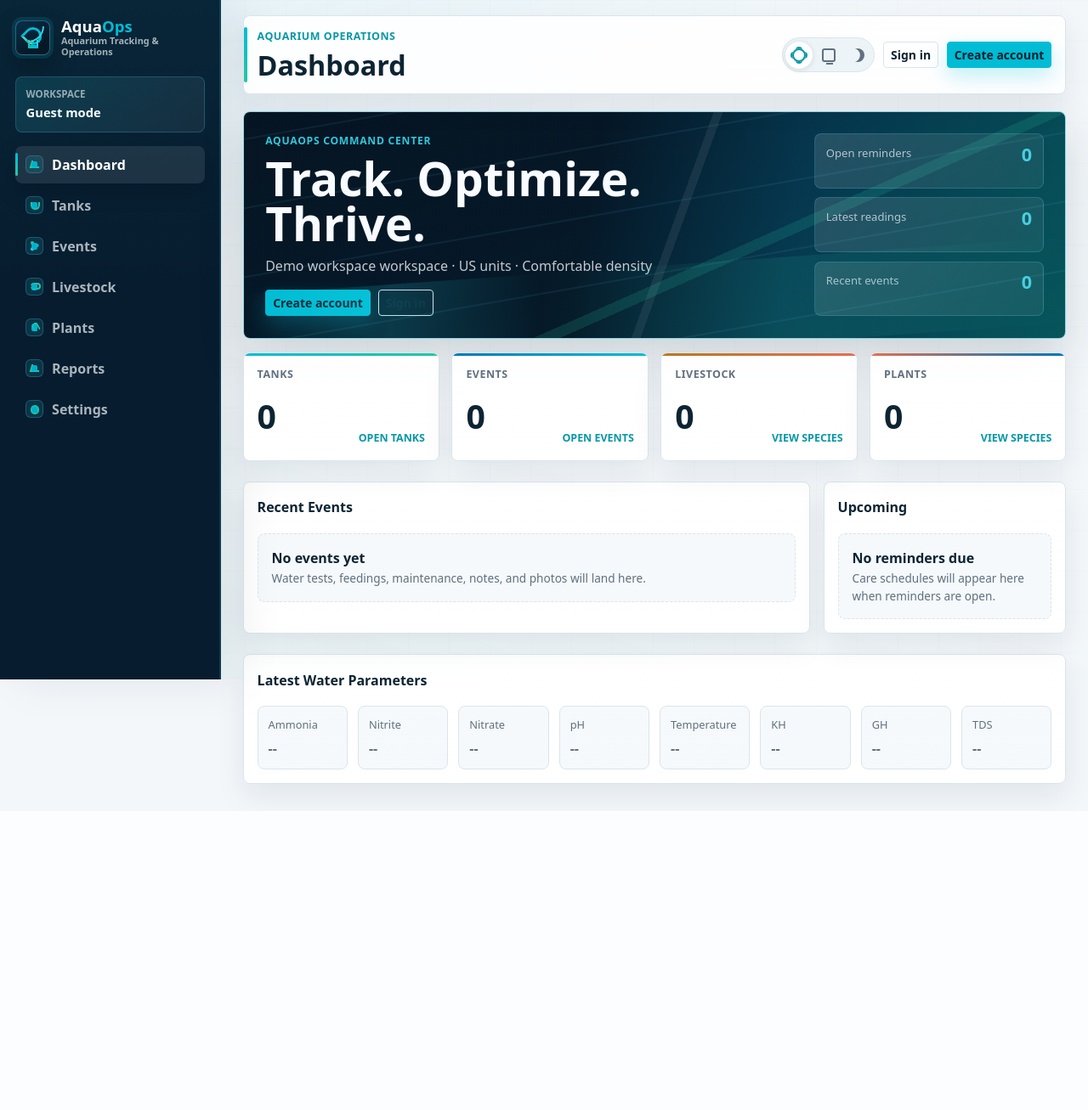
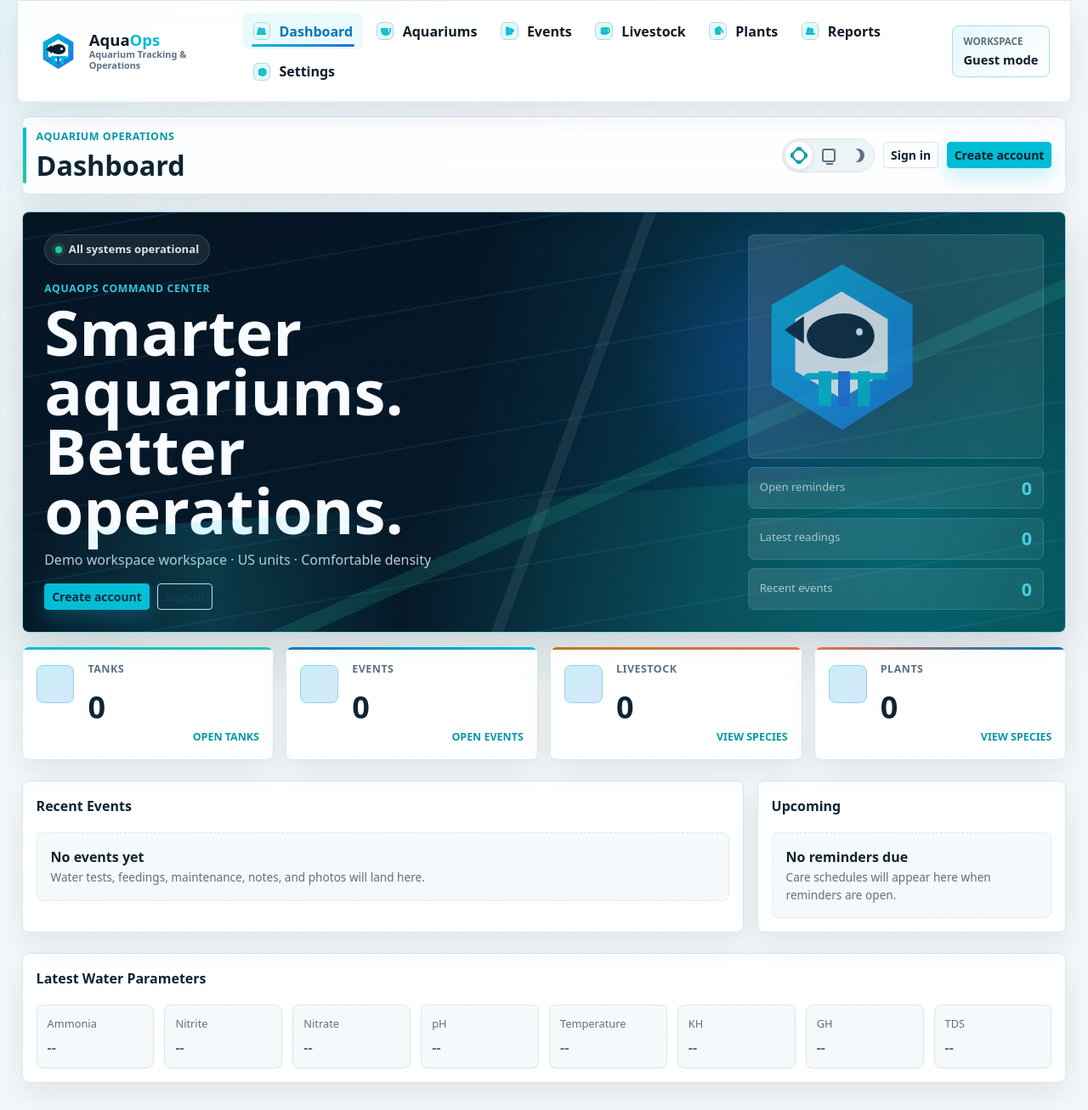
Before and after one commit to williampburch/AquaOps, a FastAPI app: page / in a window 1280 px wide. Shown: the whole page at 85% size. Before the commit the page ends 951 px from the top, so only its background shows below. Run offline with FastAPI, Linux system fonts and the light colour scheme; some libraries are stand-ins or nearby versions.

Commit message:
Refine AquaOps branding layout

```diff
--- a/app/web/static/css/app.css
+++ b/app/web/static/css/app.css
@@ -1,8 +1,10 @@
 :root,
 [data-bs-theme="light"] {
   --aqua-bg: #f3f7fa;
-  --aqua-sidebar: #071c2f;
-  --aqua-sidebar-border: #123a4a;
+  --aqua-sidebar: #ffffff;
+  --aqua-sidebar-border: #dce8ef;
+  --aqua-sidebar-text: #0d1b2a;
+  --aqua-sidebar-muted: #607080;
   --aqua-panel: #ffffff;
   --aqua-panel-soft: #f5f9fb;
   --aqua-panel-raised: #ffffff;
@@ -94,39 +98,69 @@ body::after {
 }
 
 .app-shell {
-  display: grid;
-  grid-template-columns: 260px minmax(0, 1fr);
   min-height: 100vh;
 }
 
 .sidebar {
   background:
-    linear-gradient(180deg, color-mix(in srgb, var(--aqua-sidebar) 84%, #0f5a66), var(--aqua-sidebar) 42%),
-    linear-gradient(135deg, color-mix(in srgb, var(--aqua-brand-teal) 16%, transparent), transparent 42%);
-  border-right: 1px solid var(--aqua-sidebar-border);
+    linear-gradient(180deg, color-mix(in srgb, var(--aqua-sidebar) 94%, transparent), var(--aqua-sidebar)),
+    linear-gradient(90deg, color-mix(in srgb, var(--aqua-brand-teal) 8%, transparent), transparent 44%);
+  border: 1px solid var(--aqua-sidebar-border);
+  border-radius: 0 0 8px 8px;
   box-shadow:
-    inset -1px 0 0 color-mix(in srgb, var(--aqua-river) 18%, transparent),
-    20px 0 52px rgb(8 29 45 / 8%);
-  color: #eefcff;
-  padding: 1.15rem;
+    inset 0 -1px 0 color-mix(in srgb, var(--aqua-river) 12%, transparent),
+    var(--aqua-shadow);
+  color: var(--aqua-sidebar-text);
+  display: flex;
+  align-items: center;
+  gap: clamp(1rem, 2vw, 2rem);
+  margin: 0 clamp(0.75rem, 1.6vw, 1.5rem);
+  min-height: 5.1rem;
+  padding: 0.85rem clamp(1rem, 2vw, 1.5rem);
   position: sticky;
   top: 0;
-  height: 100vh;
+  z-index: 30;
+}
+
+.sidebar .nav {
+  align-items: center;
+  display: flex;
+  flex: 1 1 auto;
+  flex-direction: row !important;
+  flex-wrap: wrap;
+  gap: 0.25rem 0.45rem;
+}
+
+[data-bs-theme="dark"] .logo-drop::after {
+  background: #081d2d;
+}
+
+[data-bs-theme="dark"] .logo-fish,
+[data-bs-theme="dark"] .logo-fish::after {
+  background: #ffffff;
+}
+
+[data-bs-theme="dark"] .logo-fish::before {
+  border-right-color: #ffffff;
+}
+
+[data-bs-theme="dark"] .logo-fish::after {
+  background: #081d2d;
 }
 
 .brand {
   display: flex;
   align-items: center;
   gap: 0.8rem;
-  color: #f4feff;
+  color: var(--aqua-sidebar-text);
   font-weight: 700;
   text-decoration: none;
-  margin-bottom: 1.2rem;
-  min-height: 3.25rem;
+  margin-bottom: 0;
+  min-height: 3rem;
 }
 
 .brand small {
-  color: rgb(244 254 255 / 66%);
+  color: var(--aqua-sidebar-muted);
   display: block;
   font-size: 0.68rem;
   font-weight: 600;
@@ -136,20 +170,18 @@ body::after {
 }
 
 .brand-mark {
-  background: linear-gradient(145deg, #08314c, #061826 72%);
-  border: 1px solid rgb(102 212 255 / 38%);
-  border-radius: 8px;
-  box-shadow:
-    0 0 0 4px rgb(0 188 212 / 14%),
-    0 14px 32px rgb(0 0 0 / 28%);
+  background: transparent;
+  border: 0;
+  border-radius: 0;
+  box-shadow: none;
   flex: 0 0 auto;
-  height: 2.55rem;
+  height: 2.9rem;
   position: relative;
-  width: 2.55rem;
+  width: 2.9rem;
 }
 
 .brand-word {
-  color: #f8fcff;
+  color: var(--aqua-sidebar-text);
   display: block;
   font-size: 1.16rem;
   font-weight: 850;
@@ -161,68 +193,99 @@ body::after {
 }
 
 .logo-drop {
-  overflow: hidden;
+  overflow: visible;
 }
 
 .logo-drop::before {
-  border: 3px solid var(--aqua-brand-teal);
-  border-bottom-color: color-mix(in srgb, var(--aqua-brand-mint) 82%, white);
-  border-radius: 999px 999px 999px 12px;
-  content: "";
-  height: 1.34rem;
-  left: 0.55rem;
-  position: absolute;
-  top: 0.42rem;
-  transform: rotate(45deg);
-  width: 1.34rem;
+  background:
+    linear-gradient(135deg, var(--aqua-brand-teal), #1e6fe5);
+  clip-path: polygon(50% 3%, 90% 26%, 90% 72%, 50% 97%, 10% 72%, 10% 26%);
+  content: "";
+  height: 2.8rem;
+  left: 0.04rem;
+  position: absolute;
+  top: 0.04rem;
+  width: 2.8rem;
 }
 
 .logo-drop::after {
-  border: 2px solid color-mix(in srgb, var(--aqua-brand-teal) 78%, white);
-  border-left: 0;
-  border-top: 0;
-  border-radius: 0 0 999px;
-  content: "";
-  height: 1.2rem;
-  position: absolute;
-  right: 0.37rem;
-  top: 0.38rem;
-  width: 1.2rem;
+  background: var(--aqua-panel);
+  clip-path: polygon(50% 12%, 82% 31%, 82% 67%, 50% 86%, 18% 67%, 18% 31%);
+  content: "";
+  height: 2.28rem;
+  left: 0.3rem;
+  position: absolute;
+  top: 0.3rem;
+  width: 2.28rem;
+}
+
+.logo-fish {
+  background: var(--aqua-brand-navy);
+  border-radius: 56% 44% 44% 56% / 50%;
+  height: 0.74rem;
+  left: 0.88rem;
+  position: absolute;
+  top: 0.94rem;
+  width: 1.12rem;
+  z-index: 2;
+}
+
+.logo-fish::before {
+  border-bottom: 0.33rem solid transparent;
+  border-right: 0.48rem solid var(--aqua-brand-navy);
+  border-top: 0.33rem solid transparent;
+  content: "";
+  left: -0.34rem;
+  position: absolute;
+  top: 0.04rem;
+}
+
+.logo-fish::after {
+  background: var(--aqua-panel);
+  border-radius: 999px;
+  content: "";
+  height: 0.16rem;
+  position: absolute;
+  right: 0.22rem;
+  top: 0.25rem;
+  width: 0.16rem;
 }
 
 .logo-wave {
+  background: var(--aqua-brand-teal);
+  border-radius: 999px 999px 0 0;
+  bottom: 0.9rem;
+  height: 0.2rem;
+  left: 0.82rem;
+  position: absolute;
+  width: 1.36rem;
+  z-index: 3;
+}
+
+.logo-bars {
   background:
-    linear-gradient(90deg, transparent 0 12%, var(--aqua-brand-teal) 12% 28%, transparent 28% 38%, var(--aqua-brand-mint) 38% 54%, transparent 54% 64%, var(--aqua-brand-teal) 64% 82%, transparent 82%);
-  border-radius: 999px;
-  bottom: 0.86rem;
-  height: 0.18rem;
-  left: 0.55rem;
-  position: absolute;
-  width: 1.45rem;
-}
-
-.logo-bars {
-  border-bottom: 0.26rem solid var(--aqua-brand-teal);
-  border-left: 0.18rem solid var(--aqua-brand-mint);
-  border-right: 0.18rem solid var(--aqua-river);
-  bottom: 0.42rem;
-  height: 0.65rem;
-  left: 0.82rem;
-  position: absolute;
-  width: 0.78rem;
+    linear-gradient(90deg, var(--aqua-brand-teal) 0 24%, transparent 24% 38%, #1e6fe5 38% 62%, transparent 62% 76%, var(--aqua-brand-teal) 76%);
+  bottom: 0.46rem;
+  height: 0.58rem;
+  left: 1.05rem;
+  position: absolute;
+  width: 0.82rem;
+  z-index: 3;
 }
 
 .sidebar-status {
   background:
-    linear-gradient(135deg, rgb(40 224 239 / 14%), rgb(255 255 255 / 6%));
-  border: 1px solid rgb(102 212 255 / 20%);
-  border-radius: 8px;
-  margin-bottom: 1rem;
-  padding: 0.7rem;
+    linear-gradient(135deg, color-mix(in srgb, var(--aqua-brand-teal) 10%, var(--aqua-panel)), var(--aqua-panel));
+  border: 1px solid color-mix(in srgb, var(--aqua-brand-teal) 24%, var(--aqua-sidebar-border));
+  border-radius: 8px;
+  margin: 0 0 0 auto;
+  order: 3;
+  padding: 0.55rem 0.75rem;
+  white-space: nowrap;
 }
 
 .sidebar-status span {
-  color: rgb(244 254 255 / 58%);
+  color: var(--aqua-sidebar-muted);
   display: block;
   font-size: 0.72rem;
   font-weight: 800;
@@ -230,7 +293,7 @@ body::after {
 }
 
 .sidebar-status strong {
-  color: #f4feff;
+  color: var(--aqua-sidebar-text);
   display: block;
   font-size: 0.92rem;
   margin-top: 0.15rem;
@@ -238,12 +301,12 @@ body::after {
 
 .nav-link {
   align-items: center;
-  color: rgb(244 254 255 / 68%);
+  color: var(--aqua-sidebar-text);
   display: flex;
   gap: 0.65rem;
   border-radius: 8px;
   font-weight: 650;
-  min-height: 2.75rem;
+  min-height: 2.55rem;
   padding: 0.62rem 0.74rem;
   position: relative;
   transition:
@@ -255,27 +318,27 @@ body::after {
 
 .nav-link.active,
 .nav-link:hover {
-  color: #ffffff;
-  background: rgb(255 255 255 / 9%);
-  box-shadow: 0 10px 26px rgb(0 0 0 / 18%);
+  color: var(--aqua-blue);
+  background: color-mix(in srgb, var(--aqua-brand-teal) 8%, transparent);
+  box-shadow: none;
 }
 
 .nav-link:hover {
-  transform: translateX(2px);
+  transform: translateY(-1px);
 }
 
 .nav-link.active::after {
-  background: linear-gradient(180deg, var(--aqua-brand-teal), var(--aqua-brand-mint));
+  background: linear-gradient(90deg, var(--aqua-brand-teal), #1e6fe5);
   border-radius: 999px;
   content: "";
-  inset: 0.55rem auto 0.55rem 0;
-  position: absolute;
-  width: 3px;
+  height: 3px;
+  inset: auto 0.65rem 0.2rem;
+  position: absolute;
 }
 
 .nav-glyph {
-  background: rgb(40 224 239 / 12%);
-  border: 1px solid rgb(102 212 255 / 22%);
+  background: color-mix(in srgb, var(--aqua-brand-teal) 10%, var(--aqua-panel));
+  border: 1px solid color-mix(in srgb, var(--aqua-brand-teal) 24%, var(--aqua-border));
   border-radius: 6px;
   height: 1.28rem;
   position: relative;
@@ -368,7 +431,7 @@ body::after {
 }
 
 .main-panel {
-  padding: 1.15rem clamp(1rem, 2vw, 2rem) 2rem;
+  padding: 1rem clamp(1rem, 2vw, 2rem) 2rem;
 }
 
 .topbar {
@@ -385,7 +448,7 @@ body::after {
   margin-bottom: 1.25rem;
   padding: 0.9rem 1rem;
   position: sticky;
-  top: 1rem;
+  top: 6.25rem;
   z-index: 10;
 }
 
@@ -572,6 +635,8 @@ body::after {
 .ops-hero {
   align-items: stretch;
   background:
+    radial-gradient(circle at 73% 35%, rgb(30 111 229 / 34%), transparent 19%),
+    radial-gradient(circle at 84% 78%, rgb(0 188 212 / 18%), transparent 24%),
     linear-gradient(100deg, rgb(5 20 34 / 88%) 0 42%, rgb(5 54 76 / 72%) 66%, rgb(6 84 88 / 78%) 100%),
     linear-gradient(160deg, #081d2d 0%, #083752 48%, #075967 100%);
   border: 1px solid color-mix(in srgb, var(--aqua-brand-teal) 34%, var(--aqua-border));
@@ -582,6 +647,7 @@ body::after {
   gap: 1rem;
   grid-template-columns: minmax(0, 1.4fr) minmax(260px, 0.6fr);
   margin-bottom: 1rem;
+  min-height: 330px;
   overflow: hidden;
   padding: clamp(1rem, 2.4vw, 1.6rem);
   position: relative;
@@ -625,11 +691,35 @@ body::after {
   text-transform: uppercase;
 }
 
+.hero-status-pill {
+  align-items: center;
+  background: rgb(255 255 255 / 8%);
+  border: 1px solid rgb(102 212 255 / 22%);
+  border-radius: 999px;
+  color: rgb(248 251 255 / 88%);
+  display: inline-flex;
+  font-size: 0.82rem;
+  font-weight: 740;
+  gap: 0.5rem;
+  margin-bottom: 1.2rem;
+  padding: 0.45rem 0.75rem;
+}
+
+.hero-status-pill::before {
+  background: var(--aqua-brand-mint);
+  border-radius: 999px;
+  box-shadow: 0 0 0 4px rgb(38 198 164 / 16%);
+  content: "";
+  height: 0.48rem;
+  width: 0.48rem;
+}
+
 .ops-hero h2 {
-  font-size: clamp(2rem, 1.35rem + 2.6vw, 3.8rem);
+  font-size: clamp(2.6rem, 1.45rem + 4vw, 5.25rem);
   font-weight: 900;
-  line-height: 0.98;
+  line-height: 0.94;
   margin: 0;
+  max-width: 11ch;
 }
 
 .ops-hero p {
@@ -650,6 +740,70 @@ body::after {
   align-content: stretch;
   display: grid;
   gap: 0.65rem;
+  grid-template-rows: 1fr repeat(3, auto);
+}
+
+.hero-brand-mark {
+  align-items: center;
+  display: flex;
+  justify-content: center;
+  min-height: 9rem;
+}
+
+.hero-brand-mark .brand-mark {
+  filter: drop-shadow(0 24px 48px rgb(0 0 0 / 30%));
+  height: clamp(8rem, 15vw, 13rem);
+  opacity: 0.7;
+  transform: scale(1.08);
+  width: clamp(8rem, 15vw, 13rem);
+}
+
+.hero-brand-mark .logo-drop::before {
+  height: 100%;
+  width: 100%;
+}
+
+.hero-brand-mark .logo-drop::after {
+  height: 82%;
+  left: 9%;
+  top: 9%;
+  width: 82%;
+}
+
+.hero-brand-mark .logo-fish {
+  height: 26%;
+  left: 30%;
+  top: 31%;
+  width: 39%;
+}
+
+.hero-brand-mark .logo-fish::before {
+  border-bottom-width: 0.95rem;
+  border-right-width: 1.35rem;
+  border-top-width: 0.95rem;
+  left: -31%;
+  top: 6%;
+}
+
+.hero-brand-mark .logo-fish::after {
+  height: 0.44rem;
+  right: 18%;
+  top: 34%;
+  width: 0.44rem;
+}
+
+.hero-brand-mark .logo-wave {
+  bottom: 31%;
+  height: 4%;
+  left: 28%;
+  width: 48%;
+}
+
+.hero-brand-mark .logo-bars {
+  bottom: 16%;
+  height: 20%;
+  left: 37%;
+  width: 29%;
 }
 
 .ops-hero-panel div {
@@ -736,8 +890,8 @@ body::after {
 .metric-card {
   color: var(--aqua-text);
   position: relative;
-  padding: 1rem 1rem 1.1rem;
-  min-height: 128px;
+  padding: 1.1rem 1rem 1.1rem 4.8rem;
+  min-height: 134px;
   overflow: hidden;
   transition:
     box-shadow 160ms ease,
@@ -763,6 +917,22 @@ body::after {
   position: absolute;
 }
 
+.metric-card::after {
+  align-items: center;
+  background:
+    linear-gradient(135deg, color-mix(in srgb, var(--aqua-brand-teal) 22%, var(--aqua-panel)), color-mix(in srgb, #1e6fe5 18%, var(--aqua-panel)));
+  border: 1px solid color-mix(in srgb, var(--aqua-brand-teal) 34%, var(--aqua-border));
+  border-radius: 8px;
+  color: var(--aqua-accent-strong);
+  content: "";
+  display: flex;
+  height: 2.8rem;
+  left: 1rem;
+  position: absolute;
+  top: 1.35rem;
+  width: 2.8rem;
+}
+
 .metric-card:nth-child(2)::before {
   background: linear-gradient(90deg, var(--aqua-blue), var(--aqua-brand-teal));
 }
@@ -786,9 +956,9 @@ body::after {
 
 .metric-value {
   display: block;
-  font-size: 2.45rem;
+  font-size: 2.25rem;
   font-weight: 900;
-  margin-top: 0.65rem;
+  margin-top: 0.48rem;
 }
 
 .metric-action {
--- a/app/web/templates/auth/login.html
+++ b/app/web/templates/auth/login.html
@@ -5,6 +5,7 @@
     <form class="auth-panel" method="post" action="/login">
       <div class="auth-brand">
         <span class="brand-mark logo-drop" aria-hidden="true">
+          <span class="logo-fish"></span>
           <span class="logo-wave"></span>
           <span class="logo-bars"></span>
         </span>
--- a/app/web/templates/auth/register.html
+++ b/app/web/templates/auth/register.html
@@ -5,6 +5,7 @@
     <form class="auth-panel" method="post" action="/register">
       <div class="auth-brand">
         <span class="brand-mark logo-drop" aria-hidden="true">
+          <span class="logo-fish"></span>
           <span class="logo-wave"></span>
           <span class="logo-bars"></span>
         </span>
--- a/app/web/templates/base.html
+++ b/app/web/templates/base.html
@@ -27,6 +27,7 @@
       <aside class="sidebar">
         <a class="brand" href="/" aria-label="AquaOps dashboard">
           <span class="brand-mark logo-drop" aria-hidden="true">
+            <span class="logo-fish"></span>
             <span class="logo-wave"></span>
             <span class="logo-bars"></span>
           </span>
@@ -46,7 +47,7 @@
           </a>
           <a class="nav-link {{ 'active' if active_nav == 'tanks' else '' }}" href="/tanks">
             <span class="nav-glyph nav-glyph-tanks" aria-hidden="true"></span>
-            Tanks
+            Aquariums
           </a>
           <a class="nav-link {{ 'active' if active_nav == 'events' else '' }}" href="/events">
             <span class="nav-glyph nav-glyph-events" aria-hidden="true"></span>
--- a/app/web/templates/dashboard/index.html
+++ b/app/web/templates/dashboard/index.html
@@ -4,8 +4,9 @@
   {% set visible_measurements = display.visible_water_items(snapshot.latest_measurements) %}
   <section class="ops-hero">
     <div class="ops-hero-copy">
+      <span class="hero-status-pill">All systems operational</span>
       <span class="hero-kicker">AquaOps command center</span>
-      <h2>Track. Optimize. Thrive.</h2>
+      <h2>Smarter aquariums. Better operations.</h2>
       <p>{{ current_user.username if current_user else "Demo workspace" }} workspace · {{ preferences.unit_system|upper }} units · {{ preferences.dashboard_density|title }} density</p>
       <div class="hero-actions">
         {% if current_user %}
@@ -20,6 +21,13 @@
       </div>
     </div>
     <div class="ops-hero-panel" aria-label="Aquarium status summary">
+      <div class="hero-brand-mark" aria-hidden="true">
+        <span class="brand-mark logo-drop">
+          <span class="logo-fish"></span>
+          <span class="logo-wave"></span>
+          <span class="logo-bars"></span>
+        </span>
+      </div>
       <div>
         <span>Open reminders</span>
         <strong>{{ snapshot.upcoming_reminders|length }}</strong>
```
Also changed, not shown: other parts of app/web/static/css/app.css (+27 -2 lines).
